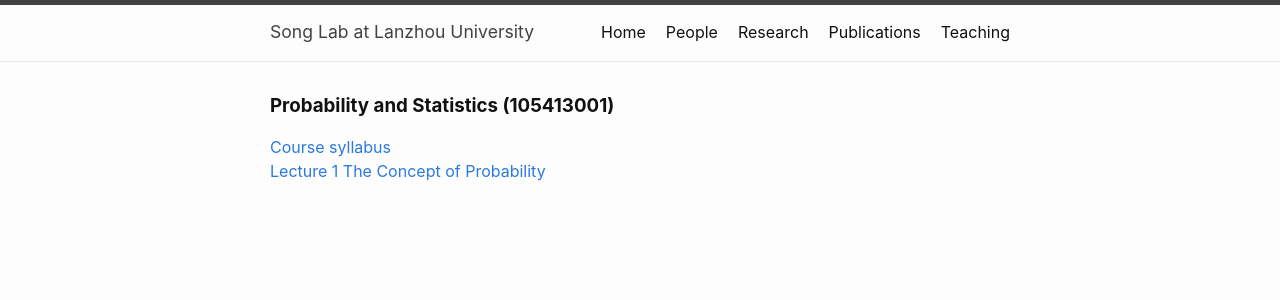
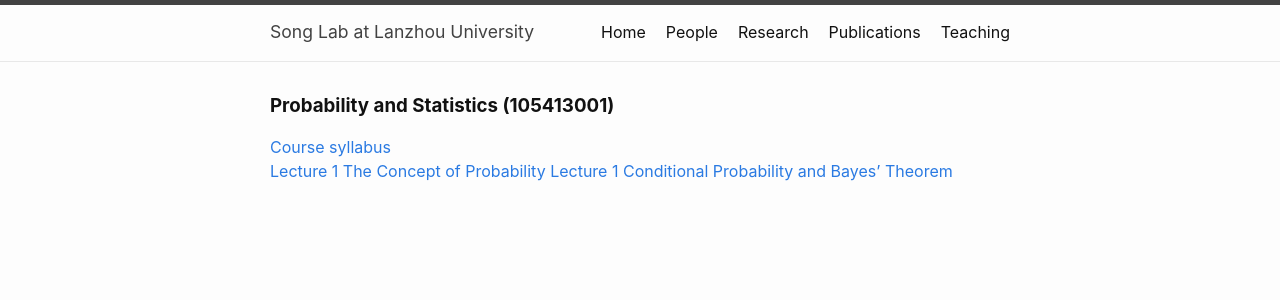
Before and after one commit to chaosonglab/chaosonglab.github.io, a Jekyll site: the page built from teaching.md, in a window 1280 px wide. Shown: the top 300 px of the page. Built offline with Jekyll 4.4.1, drawn with Linux system fonts in a browser that asks for light colours.

Commit message:
Update teaching.md

```diff
--- a/teaching.md
+++ b/teaching.md
@@ -9,3 +9,4 @@ permalink: /teaching/
 
 [Course syllabus](files/course_materials/statistics/syllabus.pdf) \
 [Lecture 1 The Concept of Probability](files/course_materials/statistics/lecture1_probability.pdf)
+[Lecture 1 Conditional Probability and Bayes' Theorem](files/course_materials/statistics/lecture2_probability.pdf)
```
